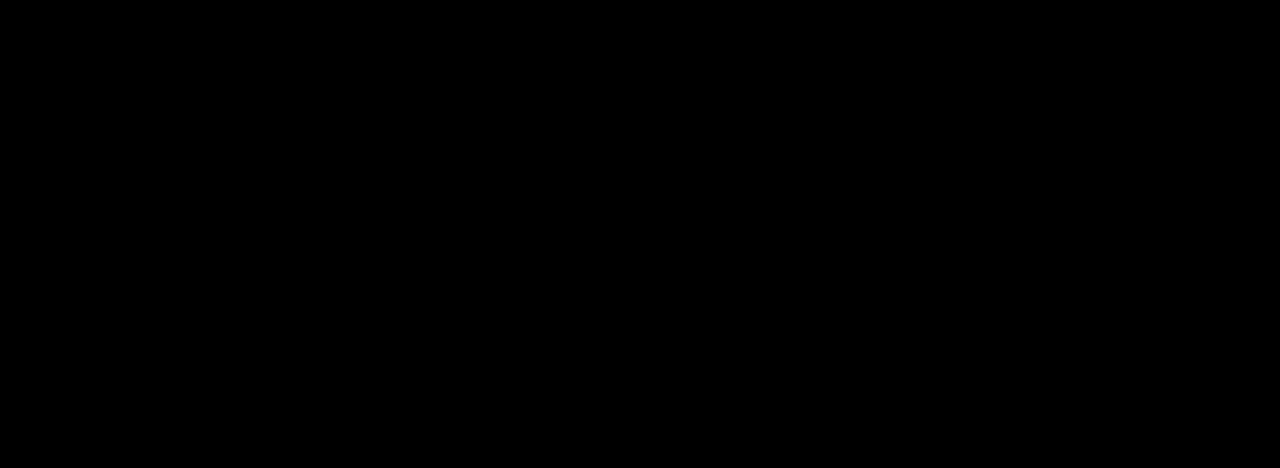
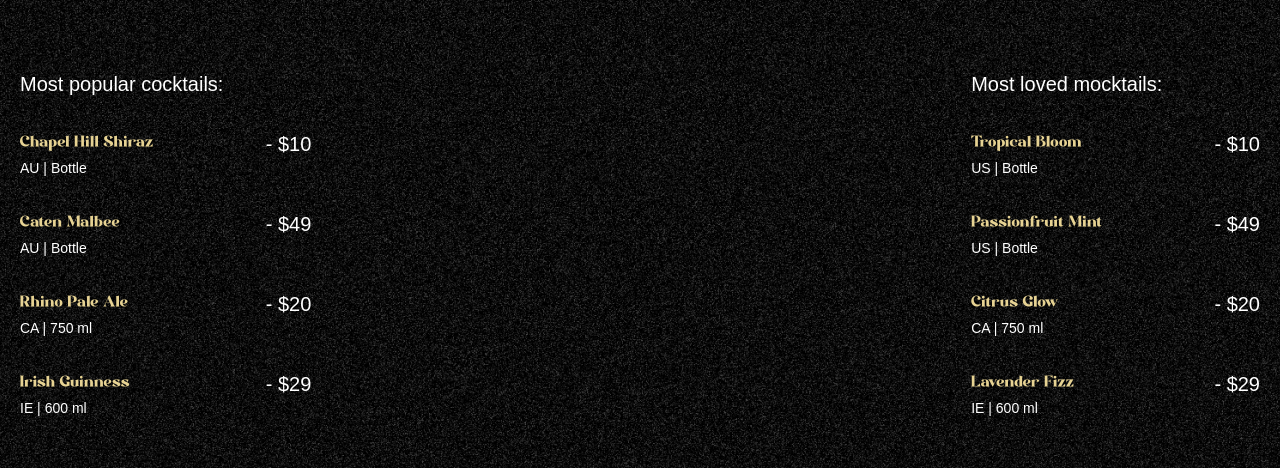
Before and after one commit to ItzUbi/cocktails-web, a React (Vite) app: page / in a window 1280 px wide. Shown: the part 890-1358 px from the top of the page. Built offline with nearby package versions, Linux system fonts and the light colour scheme; a web font is replaced by a local one.

Commit message:
Implement Cocktails Section

```diff
--- a/constants/index.js
+++ b/constants/index.js
@@ -21,13 +21,13 @@
     {
         name: "Chapel Hill Shiraz",
         country: "AU",
-        detail: "Battle",
+        detail: "Bottle",
         price: "$10",
     },
     {
         name: "Caten Malbee",
         country: "AU",
-        detail: "Battle",
+        detail: "Bottle",
         price: "$49",
     },
     {
@@ -48,13 +48,13 @@
     {
         name: "Tropical Bloom",
         country: "US",
-        detail: "Battle",
+        detail: "Bottle",
         price: "$10",
     },
     {
         name: "Passionfruit Mint",
         country: "US",
-        detail: "Battle",
+        detail: "Bottle",
         price: "$49",
     },
     {
--- a/src/App.jsx
+++ b/src/App.jsx
@@ -3,6 +3,7 @@
 
 import Navbar from "./components/Navbar.jsx";
 import Hero from "./components/Hero.jsx";
+import Cocktails from "./components/cocktails.jsx";
 
 gsap.registerPlugin(ScrollTrigger, SplitText);
 
@@ -12,6 +13,7 @@
         <main>
             <Navbar />
             <Hero/>
+            <Cocktails />
         </main>
     );
 }
--- /dev/null
+++ b/src/components/cocktails.jsx
@@ -0,0 +1,68 @@
+import {useGSAP} from "@gsap/react";
+import gsap from "gsap";
+import {cocktailLists, mockTailLists} from "../../constants/index.js";
+
+
+const Cocktails = () => {
+    useGSAP(() => {
+        const parallaxTimeline = gsap.timeline({
+            scrollTrigger: {
+                trigger: "#cocktails",
+                start: 'top 30%',
+                end: 'bottom 80%',
+                scrub: true,
+            }
+        })
+
+        parallaxTimeline
+            .from('#c-left-leaf', {
+                x: -100, y: 100
+            })
+            .from('#c-right-leaf', {
+                x: 100, y: 100
+            })
+    })
+
+    return (
+        <section id="cocktails" className="noisy">
+            <img src="/images/cocktail-left-leaf.png" alt="l-leaf" id="c-left-leaf" />
+            <img src="/images/cocktail-right-leaf.png" alt="r-leaf" id="c-right-leaf" />
+
+            <div className="list">
+                <div className="popular">
+                    <h2>Most popular cocktails:</h2>
+
+                    <ul>
+                        {cocktailLists.map(({ name, country, detail, price }) => (
+                            <li key={name}>
+                                <div className="md:me-28">
+                                    <h3>{name}</h3>
+                                    <p>{country} | {detail}</p>
+                                </div>
+                                <span>- {price}</span>
+                            </li>
+                        ))}
+                    </ul>
+                </div>
+
+                <div className="loved">
+                    <h2>Most loved mocktails:</h2>
+
+                    <ul>
+                        {mockTailLists.map(({ name, country, detail, price }) => (
+                            <li key={name}>
+                                <div className="me-28">
+                                    <h3>{name}</h3>
+                                    <p>{country} | {detail}</p>
+                                </div>
+                                <span>- {price}</span>
+                            </li>
+                        ))}
+                    </ul>
+                </div>
+            </div>
+        </section>
+    )
+}
+
+export default Cocktails;
```
